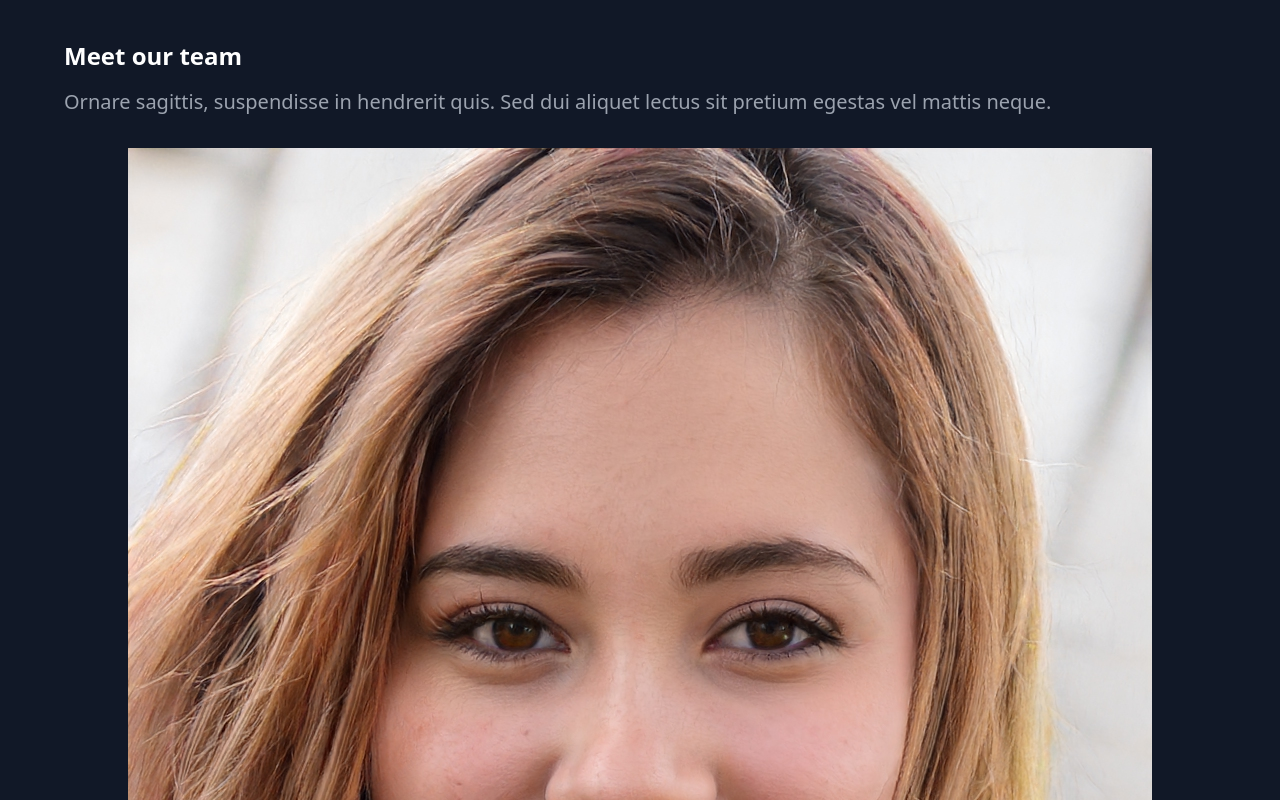
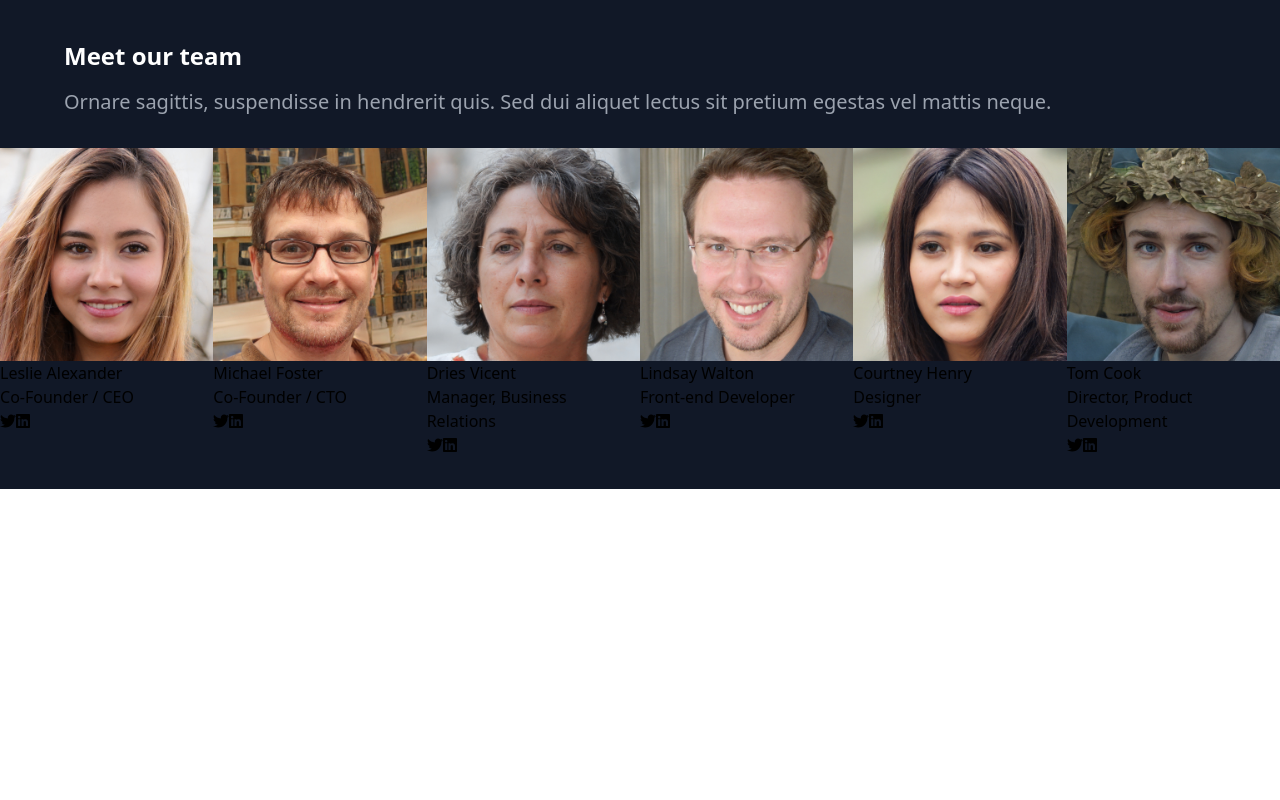
Before and after one commit to raluma/SinglePage_Animation, a React (Create React App) app: page / in a window 1280 px wide. Shown: the top 800 px of the page. Built offline with nearby package versions, Linux system fonts and the light colour scheme.

Commit message:
add animation with frame-motion

```diff
--- a/src/pages/Home/index.js
+++ b/src/pages/Home/index.js
@@ -1,22 +1,46 @@
 import React from "react";
 import ListOfProfiles from "../../components/listofprofiles";
+import { motion } from "framer-motion";
 
 export default function Home() {
-    return <div className="flex flex-col h-full
-    w-full bg-gray-900 cursor-default">
+    return <div className="flex flex-col h-full w-full bg-gray-900 cursor-default">
         <section className="px-16 mt-10">
-            <h2 className="text-white hover:text-blue-300
-            cursor-pointer font-bold text-2xl">Meet our team</h2>
+            <motion.h2 className="text-white hover:text-blue-300
+            cursor-pointer font-bold text-2xl"
+            initial={{ scale: 0 }}
+            animate={{ scale: 1 }}
+            transition={{
+                duration: 4,
+                ease: 'easeInOut',
+                delay: 0.2,
+                type: 'spring'
+            }}>Meet our team</motion.h2>
 
-            <p className="text-gray-400 text-xl mt-4">
+            <motion.p className="text-gray-400 text-xl mt-4"
+              initial={{ scale: 0 }}
+              animate={{ scale: 1 }}
+              transition={{
+                  duration: 4,
+                  ease: 'easeInOut',
+                  delay: 0.2,
+                  type: 'spring'
+              }}>
                 Ornare sagittis, suspendisse in hendrerit quis.
                 Sed dui aliquet lectus sit pretium egestas vel mattis
                 neque.
-            </p>
+            </motion.p>
         </section>
 
-        <section className="my-8 mx-auto">
+        <motion.section className="flex card my-8 justify-center"
+        initial={{ scale: 0 }}
+        animate={{ scale: 1 }}
+        transition={{
+            duration: 4,
+            ease: 'easeInOut',
+            delay: 0.2,
+            type: 'spring'
+        }}>
             <ListOfProfiles  />
-        </section>
+        </motion.section>
     </div>
 }
```
